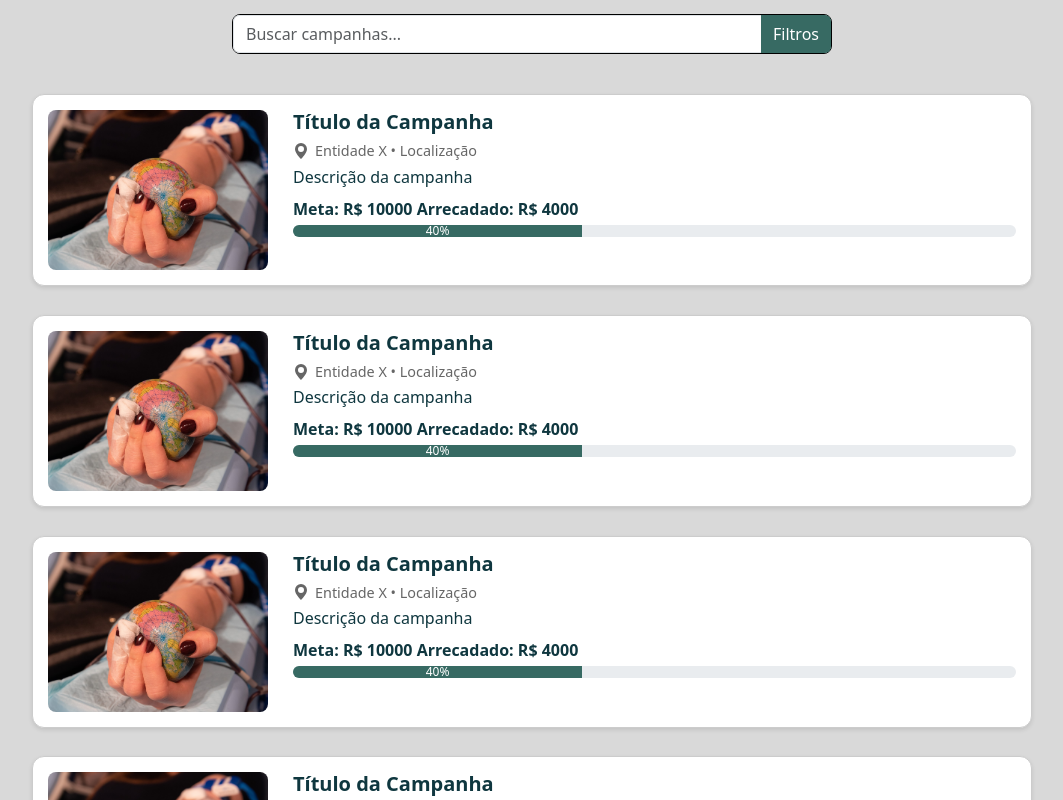
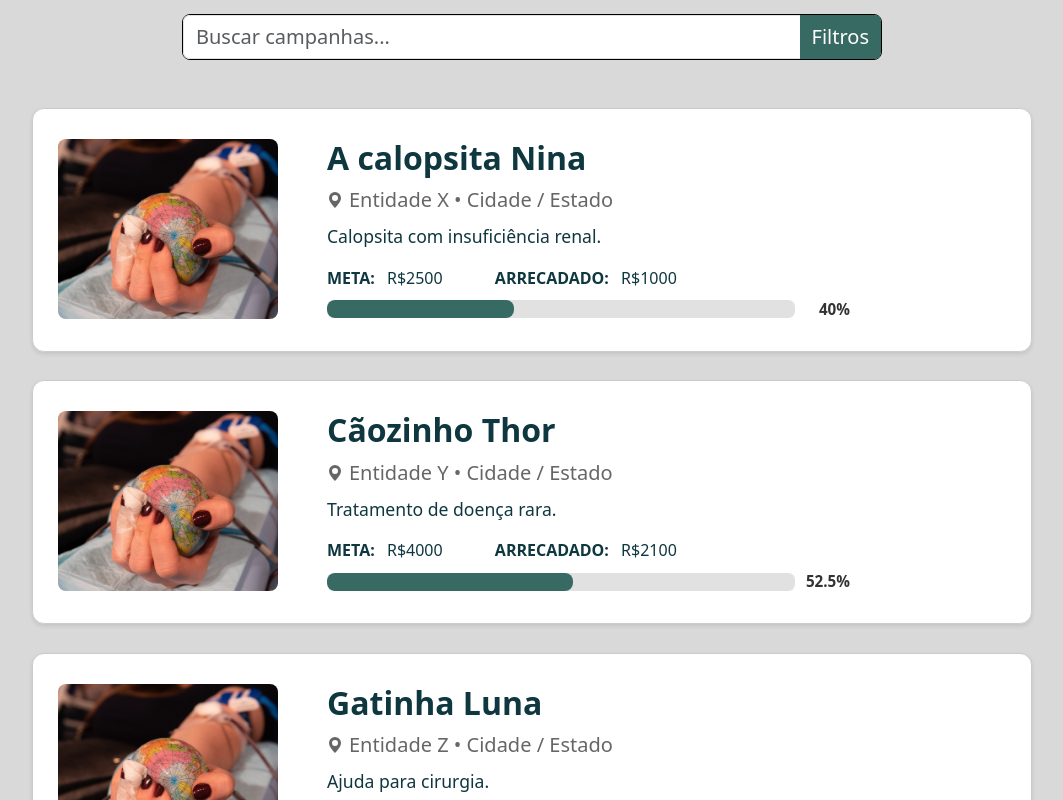
Before and after one commit to oestrangeiro/piggybank, a React (Vite) app in the folder frontend/: page /campanhas in a window 1280 px wide. Shown: the part 860-1660 px from the top of the page, without its empty margins (108-1171 px from the left). Built offline with nearby package versions, Linux system fonts and the light colour scheme.

Commit message:
Criação de CampaignCard e modificações em seu design

```diff
--- a/frontend/src/assets/index.js
+++ b/frontend/src/assets/index.js
@@ -2,10 +2,12 @@ import GeoIcon from './geo.svg?react';
 import PiggyBankIcon from './piggy-bank-fill.svg?react';
 import PersonOutlineIcon from './person-outline.svg?react';
 import earthImage from './earth.jpg';
+import TrashIcon from './trash.svg?react';
 
 export {
     GeoIcon,
     PiggyBankIcon,
     PersonOutlineIcon,
+    TrashIcon,
     earthImage
 }
--- /dev/null
+++ b/frontend/src/components/Campaigns/CampaignCard.jsx
@@ -0,0 +1,44 @@
+import { GeoIcon, TrashIcon }from '../../assets/index'
+import {Button} from 'react-bootstrap'
+
+function CampaignCard({ campanha, withDelete}) {
+    const porcentagemArrecadado = (campanha) =>
+        Math.min(100, ((campanha.arrecadado / campanha.meta) * 100).toFixed(2));
+
+    return (
+        <div className="campaign-container">
+            <div className="campaign-content">
+                <div className="campaign-image">
+                    <img src={campanha.imagem} alt={campanha.titulo} />
+                </div>
+                <div className="campaign-info ms-4">
+                    <h5 className='fs-2'>{campanha.titulo}</h5>
+                    <p className="text-muted fs-5 my-2">
+                        <GeoIcon /> {campanha.entidade} • {campanha.local}
+                    </p>
+                    <p style={{fontSize:'1.1rem'}}>{campanha.descricao}</p>
+
+                    <div className="donation-progress mt-3">
+                        <p className='fw-medium'>
+                            <span className='me-2'>META:</span> R${campanha.meta}{" "}
+                            <span className='ms-5 me-2'>ARRECADADO:</span> R${campanha.arrecadado}
+                        </p>
+                        <div className="progress-and-text mt-2">
+                            <progress
+                                max={campanha.meta}
+                                value={campanha.arrecadado}
+                                className="progress"
+                            />
+                            <span className="progress-percentage">
+                                {porcentagemArrecadado(campanha)}%
+                            </span>
+                        </div>
+                    </div>
+                </div>
+                {withDelete && <Button variant='outline-danger'> <TrashIcon/> </Button>}
+            </div>
+        </div>
+    )
+}
+
+export default CampaignCard
--- a/frontend/src/components/Campaigns/CampaignsList.jsx
+++ b/frontend/src/components/Campaigns/CampaignsList.jsx
@@ -1,10 +1,41 @@
 import earthImage from "../../assets/earth.jpg";
-import GeoIcon from "../../assets/geo.svg?react";
-import CampaignProgressBar from "./CampaignProgressBar";
-import { useRef, useEffect } from "react";
+import CampaignCard from "./CampaignCard";
+import { useRef, useEffect, useState } from "react";
 
-export default function CampaignsList() {
+export default function CampaignsList({withDelete = false}) {
   const listRef = useRef(null);
+  const [userCampaigns, setUserCampaigns] = useState([
+        {
+          id: 1,
+          titulo: "A calopsita Nina",
+          local: " Cidade / Estado",
+          meta: 2500,
+          arrecadado: 1000,
+          descricao: "Calopsita com insuficiência renal.",
+          imagem: earthImage,
+          entidade: "Entidade X",
+        },
+        {
+          id: 2,
+          titulo: "Cãozinho Thor",
+          local: "Cidade / Estado",
+          meta: 4000,
+          arrecadado: 2100,
+          descricao: "Tratamento de doença rara.",
+          imagem: earthImage,
+          entidade: "Entidade Y",
+        },
+        {
+          id: 3,
+          titulo: "Gatinha Luna",
+          local: "Cidade / Estado",
+          meta: 3000,
+          arrecadado: 1500,
+          descricao: "Ajuda para cirurgia.",
+          imagem: earthImage,
+          entidade: "Entidade Z",
+        },
+      ]);
 
   const handleScroll = () => {
     const list = listRef.current;
@@ -33,31 +64,10 @@ export default function CampaignsList() {
   }, []);
 
   return (
-    <div className="campaigns-list" ref={listRef}>
-      {[1, 2, 3, 4, 5, 6].map((camp, index) => (
-        <div className="campaign-container" key={index}>
-          <div className="campaign-content">
-            <div className="campaign-image">
-              <img src={earthImage} alt="Earth" />
-            </div>
-            <div className="campaign-info">
-              <h5>Título da Campanha</h5>
-              <p className="text-muted">
-                {" "}
-                <GeoIcon /> Entidade X • Localização
-              </p>
-              <p>Descrição da campanha</p>
-              <div className="donation-progress mt-2">
-                <p>
-                  <strong>Meta:</strong> R$ 10000 <strong>Arrecadado:</strong>{" "}
-                  R$ 4000
-                </p>
-                <CampaignProgressBar meta={10000} arrecadado={4000} />
-              </div>
-            </div>
-          </div>
-        </div>
-      ))}
+    <div className="campaigns-list my-5" ref={listRef}>
+      {userCampaigns.map((camp) =>
+        <CampaignCard campanha={camp} withDelete={withDelete} key={camp.id}/>
+      )}
     </div>
   );
 }
--- a/frontend/src/data/data.js
+++ b/frontend/src/data/data.js
@@ -26,7 +26,7 @@ export const body = {
   title: "PiggyBank",
   title2: "Transforme pequenos gestos em grandes mudanças",
   titleCamp: "Campanhas",
-  descCamp: "Página de campanhas",
+  descCamp: "Todas as campanhas em andamento",
   desc: "Solidariedade é a moeda que nunca desvaloriza",
   desc2:
     "Acreditamos no poder da solidariedade. Nossa missão é conectar doadores generosos a projetos reais, que impactam vidas em áreas como saúde, educação, moradia e combate à fome. Juntos, podemos criar um mundo mais justo e compassivo.",
--- a/frontend/src/pages/Campaigns.jsx
+++ b/frontend/src/pages/Campaigns.jsx
@@ -47,10 +47,10 @@ function Campaigns() {
         <div className="d-flex justify-content-center mb-4">
           <InputGroup
             className="search-tool"
-            style={{ maxWidth: "600px", width: "100%" }}
+            style={{ maxWidth: "700px"}}
           >
-            <Form.Control placeholder="Buscar campanhas..." />
-            <Button className="filtering-btn">Filtros</Button>
+            <Form.Control className="fs-5" placeholder="Buscar campanhas..." />
+            <Button className="filtering-btn fs-5">Filtros</Button>
           </InputGroup>
         </div>
         <CampaignsList />
--- a/frontend/src/pages/Publishcampaign.jsx
+++ b/frontend/src/pages/Publishcampaign.jsx
@@ -1,10 +1,9 @@
 import { Button } from "react-bootstrap";
-import { ScrollTopButton } from "../components/index";
+import { CampaignsList, ScrollTopButton } from "../components/index";
 import { body } from "../data/data";
 import { useEffect, useState, useContext } from "react";
 import { AuthContext } from "../contexts/AuthContext";
 import earthImage from "../assets/earth.jpg";
-import GeoIcon from "../assets/geo.svg?react";
 import "../styles/PublishCampaign.css";
 
 //tera alteracoes com o back, pois ta usando um user do authcontext
@@ -64,15 +63,11 @@ function PublishCampaign() {
     setCampanhaToDelete(null);
   };
 
-  // Cálculo % arrecadado
-  const porcentagemArrecadado = (campanha) =>
-    Math.min(100, ((campanha.arrecadado / campanha.meta) * 100).toFixed(2));
-
   return (
     <>
       <section
         id="div1"
-        className="d-flex align-items-start bg-dark text-white"
+        className="d-flex align-items-start bg-dark text-white mb-3"
       >
         <div
           className="overlay"
@@ -105,51 +100,7 @@ function PublishCampaign() {
         </div>
       </section>
 
-      <div className="campaigns-list">
-        {userCampaigns.map((campanha) => (
-          <div className="campaign-container" key={campanha.id}>
-            <div className="campaign-content">
-              <div className="campaign-image">
-                <img src={campanha.imagem} alt={campanha.titulo} />
-              </div>
-              <div className="campaign-info">
-                <h5>{campanha.titulo}</h5>
-                <p className="text-muted">
-                  <GeoIcon /> {campanha.entidade} • {campanha.local}
-                </p>
-                <p>{campanha.descricao}</p>
-
-                <div className="donation-progress mt-2">
-                  <p>
-                    <strong>Meta:</strong> R${campanha.meta}{" "}
-                    <strong>Arrecadado:</strong> R${campanha.arrecadado}
-                  </p>
-                  <div className="progress-and-text">
-                    <progress
-                      max={campanha.meta}
-                      value={campanha.arrecadado}
-                      className="progress"
-                    />
-                    <span className="progress-percentage">
-                      {porcentagemArrecadado(campanha)}%
-                    </span>
-                  </div>
-                </div>
-
-                <div className="text-end mt-2">
-                  <Button
-                    variant="danger"
-                    size="sm"
-                    onClick={() => setCampanhaToDelete(campanha)}
-                  >
-                    Deletar campanha
-                  </Button>
-                </div>
-              </div>
-            </div>
-          </div>
-        ))}
-      </div>
+      <CampaignsList withDelete={true}/>
 
       <ScrollTopButton />
 
--- a/frontend/src/styles/CampaignsPage.css
+++ b/frontend/src/styles/CampaignsPage.css
@@ -18,12 +18,10 @@
 .scroll-top-btn:hover {
   background-color: var(--primary-color);
 }
-
 .search-tool{
   border: 1px solid black;
   border-radius: 8px;
 }
-
 .filtering-btn{
   background-color: var(--secondary-color) !important;
   border: none !important;
@@ -48,31 +46,34 @@
   display: flex;
   flex-direction: column;
   align-items: center;
-  gap: 1.5rem;
-  padding-right: 0;
-  padding-bottom: 1rem;
-  padding-top: 0;
-  padding-left: 0;
+  gap: 1.8rem;
   width: 100%;
+  max-width: 1200px;
+  margin: 0 auto;
 }
 .campaign-container {
-  padding: 12px;
+  background: white;
   border: 1.5px solid #ccc;
   border-radius: 12px;
-  background-color: #fff;
   box-shadow: 0 2px 4px rgba(0, 0, 0, 0.1);
   width: 100%;
-  max-width: 700px;
+  max-width: 1000px;
+  padding: 15px;
+  transition: box-shadow 0.3s ease;
 }
 .campaign-content {
   display: grid;
-  grid-template-columns: 170px 1fr; /* Largura fixa para imagem, restante para info */
-  gap: 20px;
+  grid-template-columns: 220px 1fr 40px;
+  gap: 25px;
   align-items: start;
+  padding-top: 15px;
+  padding-bottom: 15px;
+  padding-left: 10px;
+  position: relative;
 }
 .campaign-image img {
-  width: 170px;
-  height: 140px;
+  width: 220px;
+  height: 180px;
   object-fit: cover;
   border-radius: 8px;
   display: block;
@@ -81,20 +82,27 @@
   flex-grow: 1;
 }
 .campaign-info h5 {
-  margin: 0 0 4px;
-  font-weight: bold;
+  margin: 0 0 6px;
+  font-weight: 700;
 }
 .campaign-info p {
-  margin: 2px 0;
+  margin: 3px 0;
 }
 .campaign-info h5,
 .campaign-info p {
   color: var(--primary-color) !important;
 }
+.campaign-info .text-muted {
+  color: #666 !important;
+  font-size: 0.9rem;
+  display: flex;
+  align-items: center;
+  gap: 6px;
+}
 
 
-.donation-progress .progress {
-  height: 12px;
+.donation-progress > p > span{
+  font-weight:700;
 }
 .progress-bar {
   background-color: var(--secondary-color) !important;
@@ -107,12 +115,25 @@
 }
 .progress-and-text .progress {
   flex-grow: 1;
-  max-width: calc(100% - 60px);
-  height: 12px;
+  max-width: 75%;
+  height: 18px;
 }
 .progress-percentage {
-  font-size: 0.9em;
-  font-weight: bold;
+  font-weight: 600;
   color: #333;
+  font-size: 0.95rem;
+  width: 45px;
   text-align: right;
 }
+progress.progress::-webkit-progress-bar {
+  background-color: #e1e1e1;
+  border-radius: 8px;
+}
+progress.progress::-webkit-progress-value {
+  background-color: var(--secondary-color);
+  border-radius: 8px;
+}
+progress.progress::-moz-progress-bar {
+  background-color: var(--secondary-color);
+  border-radius: 8px;
+}
--- a/frontend/src/styles/Publishcampaign.css
+++ b/frontend/src/styles/Publishcampaign.css
@@ -1,103 +1,8 @@
-/* Lista de campanhas */
-.campaigns-list {
-  display: flex;
-  flex-direction: column;
-  align-items: center;
-  gap: 1.8rem;
-  padding: 1rem 0 3rem;
-  width: 100%;
-  max-width: 1200px;
-  margin: 0 auto;
-}
-
-/* Card individual */
-.campaign-container {
-  background: white;
-  border: 1.5px solid #ccc;
-  border-radius: 12px;
-  box-shadow: 0 2px 4px rgba(0, 0, 0, 0.1);
-  width: 100%;
-  max-width: 1000px;
-  padding: 15px;
-  transition: box-shadow 0.3s ease;
-}
-
-.campaign-content {
-  display: grid;
-  grid-template-columns: 220px 1fr;
-  gap: 25px;
-  align-items: start;
-}
-
-.campaign-image img {
-  width: 220px;
-  height: 160px;
-  object-fit: cover;
-  border-radius: 8px;
-  display: block;
-}
-
-.campaign-info h5 {
-  margin: 0 0 6px;
-  font-weight: 700;
-  color: var(--primary-color);
-}
-
-.campaign-info p {
-  margin: 3px 0;
-  color: var(--primary-color);
-}
-
-.campaign-info .text-muted {
-  color: #666 !important;
-  font-size: 0.9rem;
-  display: flex;
-  align-items: center;
-  gap: 6px;
-}
-
-.donation-progress p {
-  margin-bottom: 4px;
-  font-weight: 600;
-  color: var(--primary-color);
-}
-
-.progress-and-text {
-  display: flex;
-  align-items: center;
-  gap: 10px;
-  width: 100%;
-}
-
-progress.progress::-webkit-progress-bar {
-  background-color: #e1e1e1;
-  border-radius: 8px;
-}
-
-progress.progress::-webkit-progress-value {
-  background-color: var(--secondary-color);
-  border-radius: 8px;
-}
-
-progress.progress::-moz-progress-bar {
-  background-color: var(--secondary-color);
-  border-radius: 8px;
-}
-
-.progress-percentage {
-  font-weight: 600;
-  color: #333;
-  font-size: 0.95rem;
-  width: 45px;
-  text-align: right;
-}
-
 /* Botão deletar */
 .text-end button.btn-danger {
   padding: 0.3rem 0.8rem;
   font-size: 0.85rem;
 }
-
 /* Modal de exclusão */
 .delete-modal-overlay {
   position: fixed;
@@ -109,7 +14,6 @@ progress.progress::-moz-progress-bar {
   justify-content: center;
   z-index: 9999;
 }
-
 .delete-modal {
   background: white;
   padding: 20px 25px;
@@ -118,13 +22,11 @@ progress.progress::-moz-progress-bar {
   width: 90%;
   box-shadow: 0 4px 15px rgba(0, 0, 0, 0.2);
 }
-
 .delete-modal p {
   font-size: 1.1rem;
   margin-bottom: 1rem;
   color: #222;
 }
-
 .delete-modal .btn {
   min-width: 110px;
 }
--- a/frontend/src/styles/index.css
+++ b/frontend/src/styles/index.css
@@ -5,6 +5,7 @@
   --secondary-color-active: #2c5550;
   --piggy-icon-color: #d8a7b1;
   --gray-color: #5a5a5a;
+  --bright-gray-color: #cecece;
   background-color: rgb(217, 217, 217);
   --bg-secondary-color: rgb(217, 217, 217);
 }
```
Also changed, not shown: frontend/src/assets/trash.svg (added).
